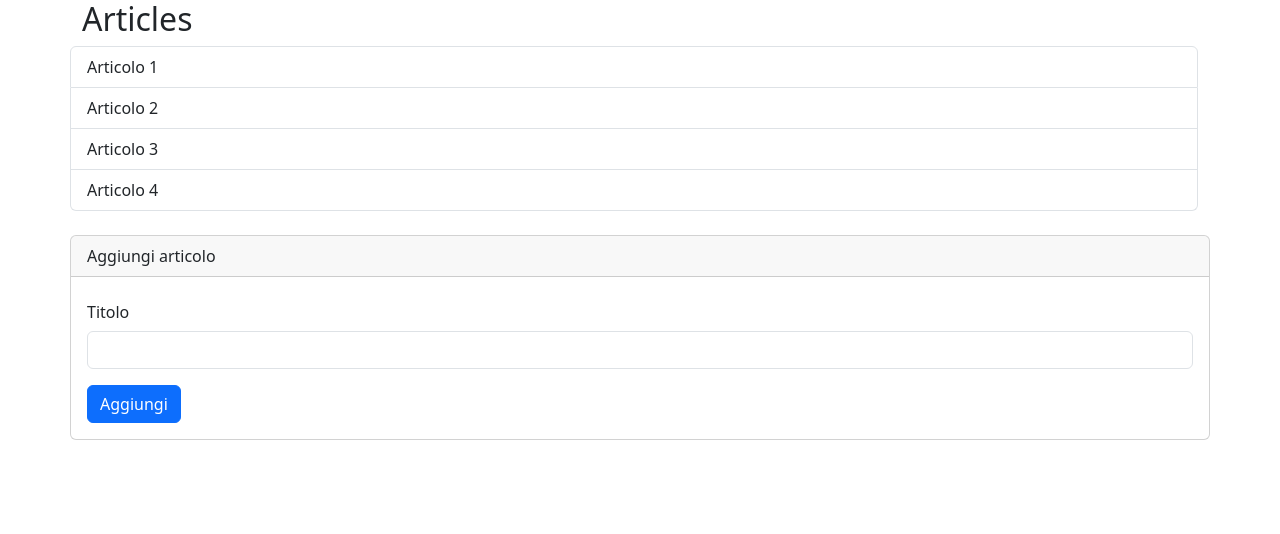
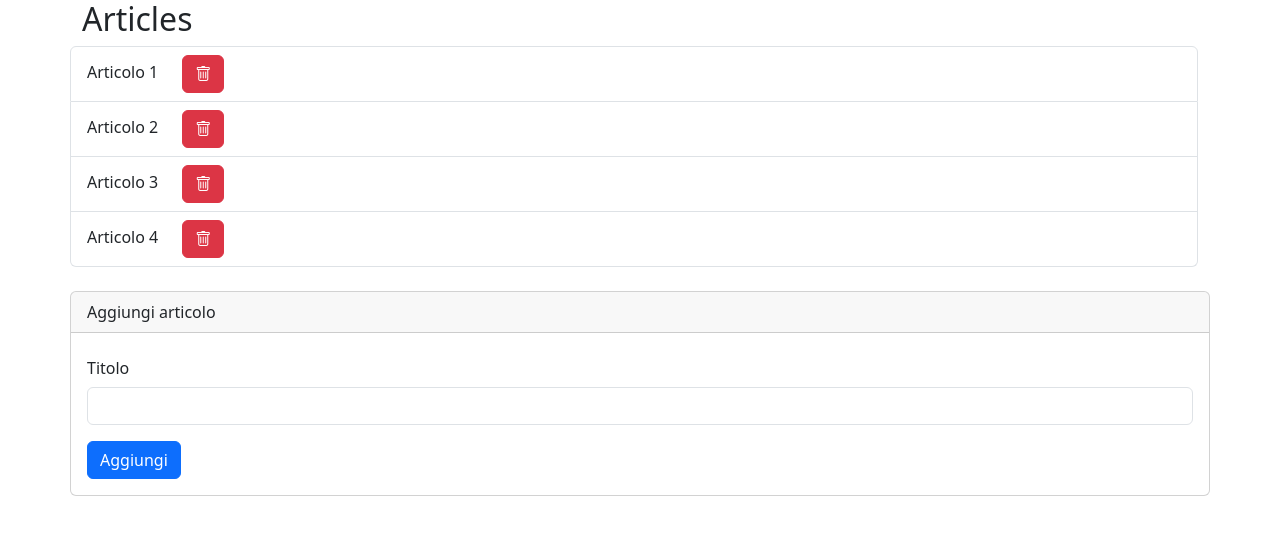
Before and after one commit to mirkobechini/react-form, a React (Vite) app: page / in a window 1280 px wide. Shown: the top 534 px of the page. Built offline with nearby package versions, Linux system fonts and the light colour scheme.

Commit message:
fix: passed setter for useState from App.jsx to AppShowList

```diff
--- a/src/App.jsx
+++ b/src/App.jsx
@@ -14,7 +14,7 @@
   return (
     <>
 
-      <AppShowList items={liveArticles} />
+      <AppShowList items={liveArticles} setItems={setLiveArticles}/>
       <AppForm items={liveArticles} setItems={setLiveArticles} />
     </>
   )
--- a/src/components/AppForm.jsx
+++ b/src/components/AppForm.jsx
@@ -1,23 +1,24 @@
-import {useState} from 'react'
+import { useState } from 'react'
 
-export default function AppForm({items, setItems}){
+export default function AppForm({ items, setItems }) {
 
     const [newItem, setNewItem] = useState('')
 
-    function handleSubmit(e){
+    function handleSubmit(e) {
         e.preventDefault()
         console.log(newItem);
-        if(validateTitle(newItem)){
-            const newId = items[items.length-1].id + 1
-            setItems([...items,{id: newId, title: newItem, content: ""}])
+        if (validateTitle(newItem)) {
+            const newId = items[items.length - 1].id + 1
+            setItems([...items, { id: newId, title: newItem, content: "" }])
             console.log(`L'articolo ${newItem} è stato aggiunto`);
-        }else{
+        } else {
             alert("Il titolo è troppo corto, inserirne uno di almeno 5 caratteri")
         }
+        setNewItem("")
     }
 
-    function validateTitle(title){
-        return(title.length >= 5)
+    function validateTitle(title) {
+        return (title.length >= 5)
     }
 
     return (
@@ -30,8 +31,8 @@
                         </div>
                         <div className="card-body">
                             <form action="submit" onSubmit={handleSubmit}>
-                            <label htmlFor = "articleTitle" className="col-form-label pe-2">Titolo</label>
-                            <input type="text" className="form-control" id = "articleTitle" onChange={(e) => setNewItem(e.target.value)} required/>
+                                <label htmlFor="articleTitle" className="col-form-label pe-2">Titolo</label>
+                                <input type="text" className="form-control" id="articleTitle" value={newItem} onChange={(e) => setNewItem(e.target.value)} required />
                                 <button type="submit" className="btn btn-primary d-block mt-3">
                                     Aggiungi
                                 </button>
--- a/src/components/AppShowList.jsx
+++ b/src/components/AppShowList.jsx
@@ -1,4 +1,11 @@
-export default function AppShowList({ items }) {
+export default function AppShowList({ items, setItems }) {
+
+    function handleTrash(id) {
+        const newItems = items.filter(item => item.id != id)
+        setItems(newItems)
+        console.log(`L'articolo con id ${id} è stato cancellato`);
+    }
+
     return (
         <>
             <div className="container">
@@ -7,7 +14,13 @@
                     <ul className="list-group ">
                         {
                             items.map(item =>
-                                <li className="list-group-item" key = {item.id}>{item.title}</li>
+                                <li className="list-group-item" key={item.id}>
+                                    <span>{item.title}</span>
+
+                                    <button className="btn btn-danger mx-4" onClick={() => handleTrash(item.id)}>
+                                        <i className="bi bi-trash"></i>
+                                    </button>
+                                </li>
                             )
                         }
                     </ul>
```
Lines whose indentation alone changed are shown as unchanged.
